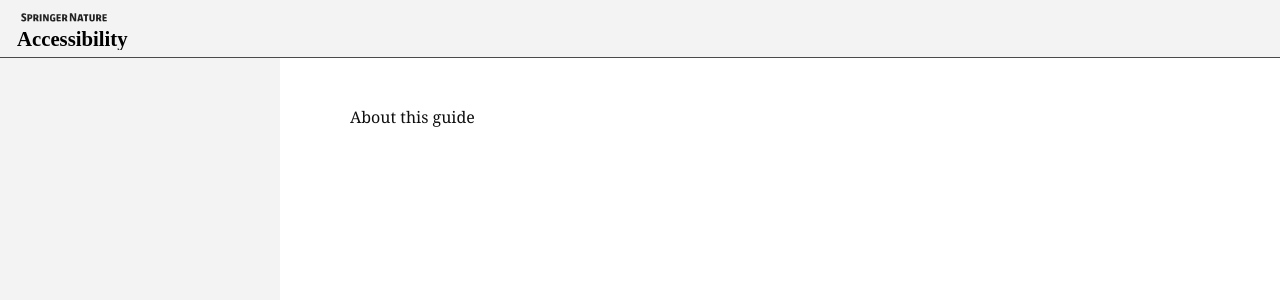
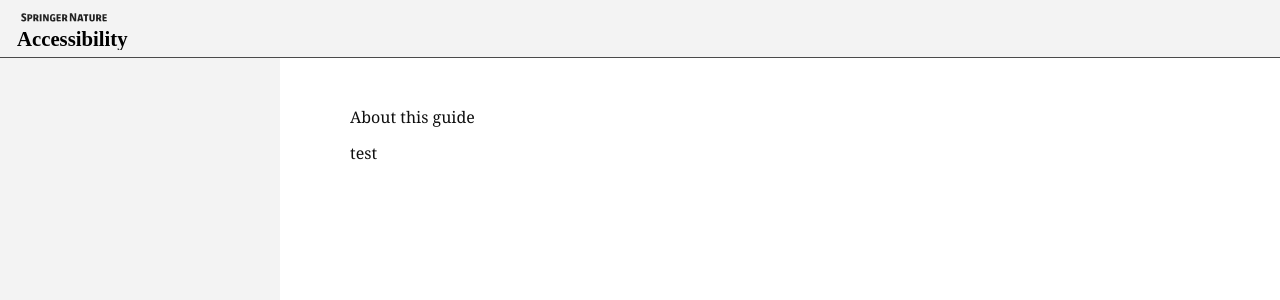
Before and after one commit to springernature/accessibility-guide, a Jekyll site: the page built from about.md, in a window 1280 px wide and 900 px high. Shown: the top 300 px of the window. Built offline with Jekyll 4.4.1, drawn with Linux system fonts in a browser that asks for light colours.

```diff
--- a/_layouts/default.html
+++ b/_layouts/default.html
@@ -23,7 +23,7 @@
 				</nav>
 			</div>
 		    <div class="main">
-		    	{{ content }}
+		    	{{ content }}		test
 			</div>
 			<div class="c-sn-footer c-sn-footer--neutral">
 			    <div class="u-container">
```
Also changed, not shown: 5 other files.
